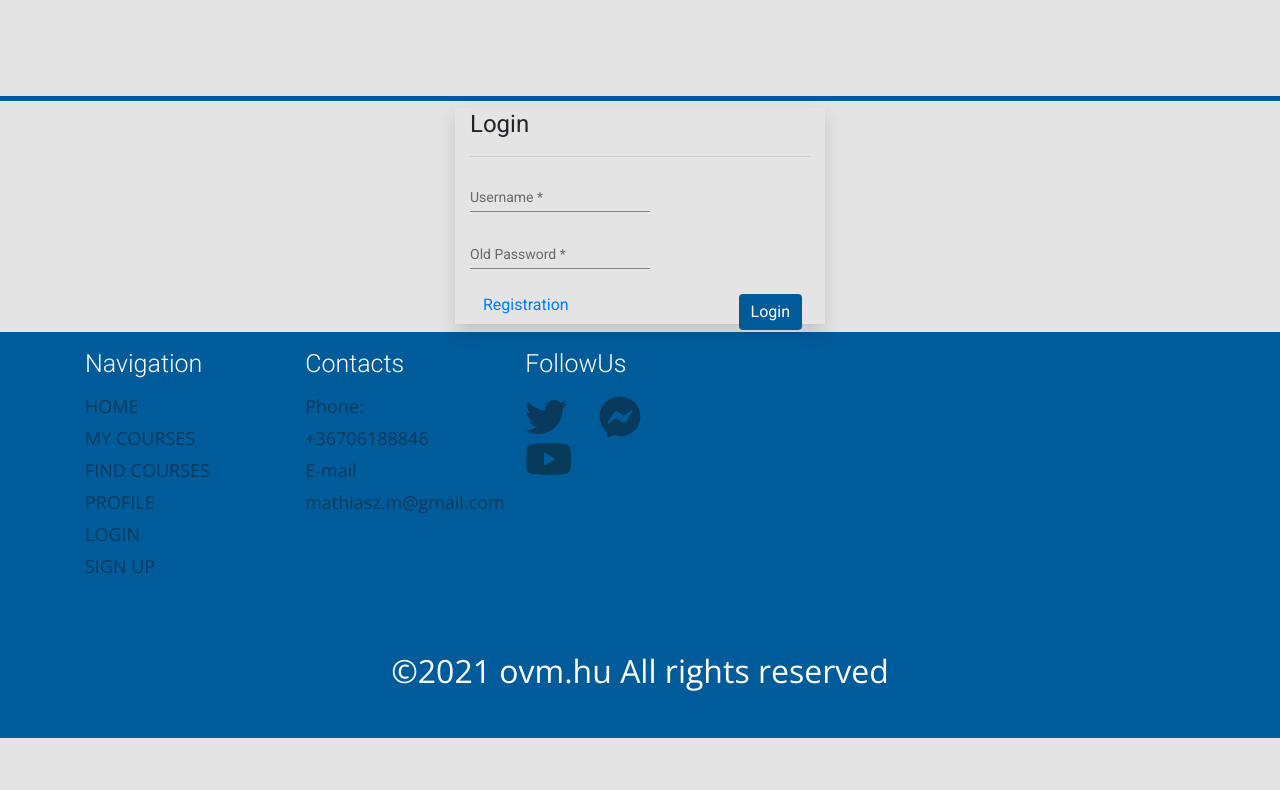
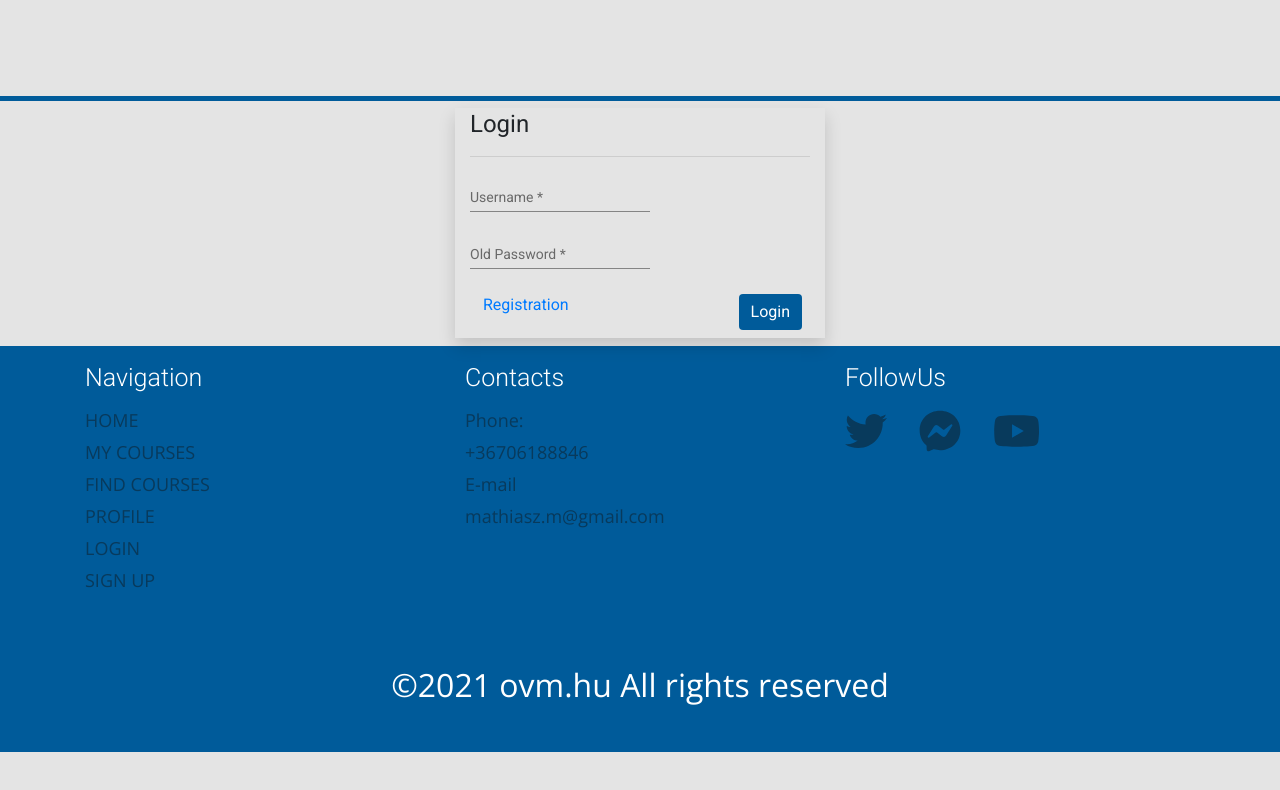
Before and after one commit to MethHUN/Szakdolgozat, an Angular app in the folder ov/: page /login in a window 1280 px wide. Shown: the top 790 px of the page. Built offline with nearby package versions, Linux system fonts and the light colour scheme.

Commit message:
Fix login page footer bug

```diff
--- a/ov/src/app/logIn/logIn.component.html
+++ b/ov/src/app/logIn/logIn.component.html
@@ -1,9 +1,10 @@
-<div class="container " [ngClass]="{'containerNext':!visible}" >
+<div class="container " [ngClass]="{'containerNext':!visible}">
   <div class="  col-sm-6 col-md-4 center shadow mt-2 mb-2 ">
     <h1 class="title">Login
     </h1>
     <hr>
-
+    <div class="row">
+      <div class="col-4 ">
         <form [formGroup]="loginForm">
           <mat-form-field>
             <mat-label>Username</mat-label>
@@ -17,8 +18,11 @@
             <mat-error *ngIf="password.invalid  && password.touched">Incorrect Password</mat-error>
           </mat-form-field>
         </form>
-
-    <button type="button" class="btn float-right btn-primary m-2" (click)="onSubmit()" >Login</button>
-    <button type="button"  class="btn btn-link"  (click)="goToReg()">Registration</button>
+      </div>
+      <div class="col-12 ">
+        <button type="button" class="btn float-right btn-primary m-2" (click)="onSubmit()">Login</button>
+        <button type="button" class="btn btn-link" (click)="goToReg()">Registration</button>
       </div>
     </div>
+  </div>
+</div>
```
Lines whose indentation alone changed are shown as unchanged.
